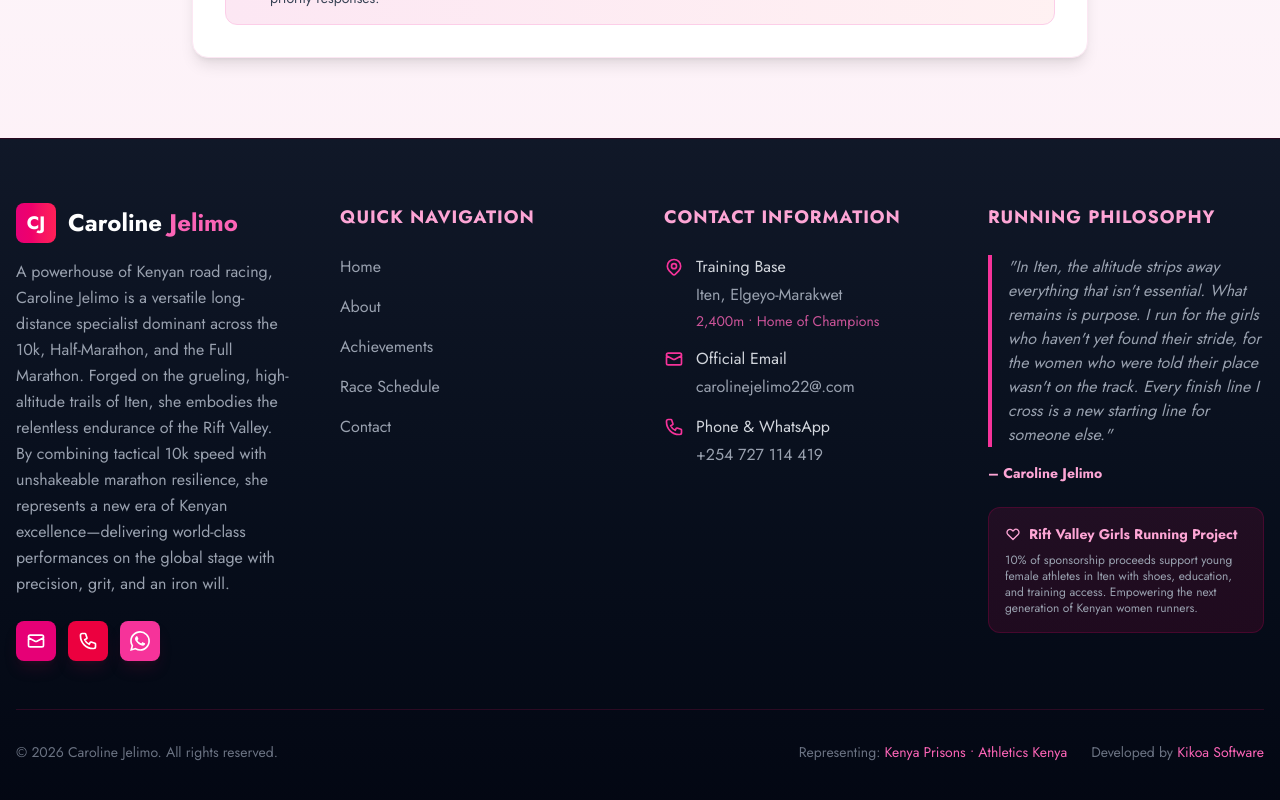
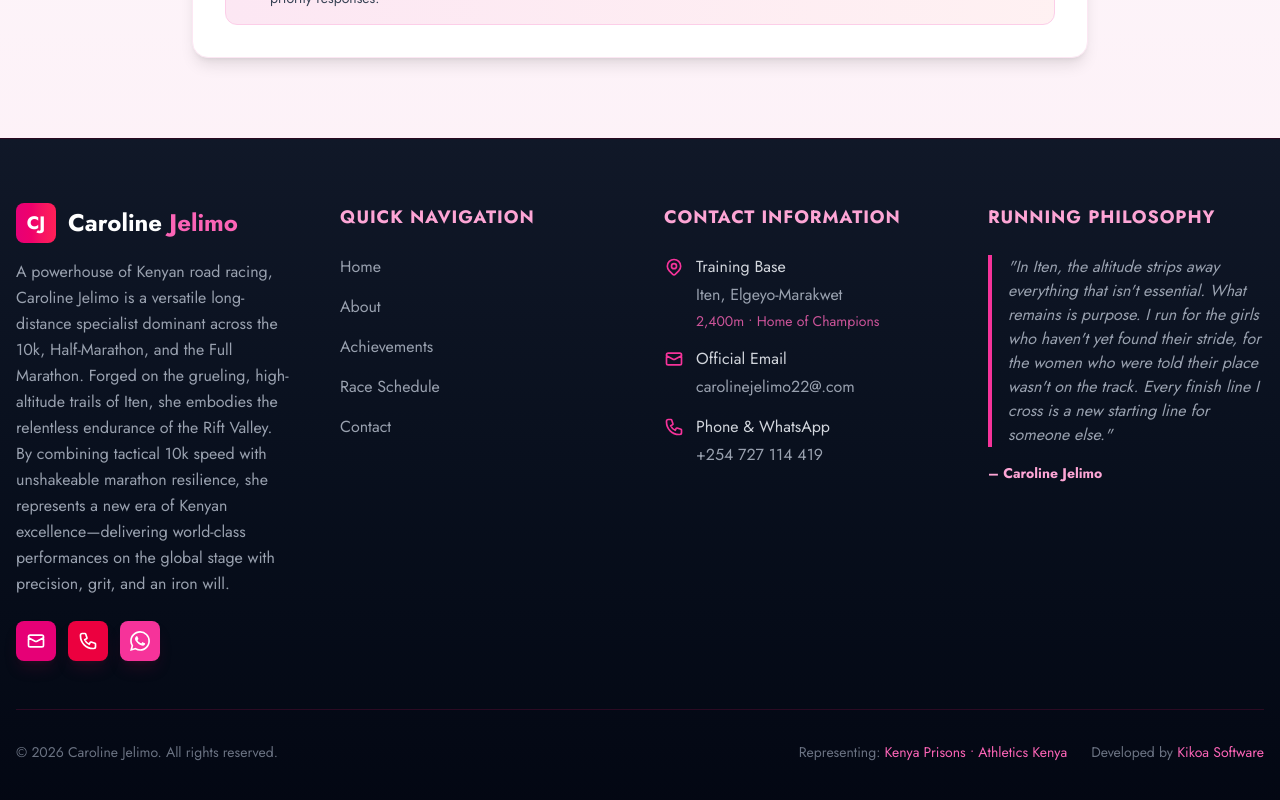
Before and after one commit to Koech161/gideon-sugut, a Next.js app: page / in a window 1280 px wide. Shown: the part 5404-6204 px from the top of the page. Built offline with nearby package versions, Linux system fonts and the light colour scheme.

Commit message:
uodate footer

```diff
--- a/components/Footer.jsx
+++ b/components/Footer.jsx
@@ -184,20 +184,7 @@ export default function Footer() {
               – Caroline Jelimo
             </p>
 
-            {/* Girls Running Initiative */}
-            <div className="p-4 mt-6 border border-pink-800/30 bg-gradient-to-br from-pink-900/20 to-rose-900/20 rounded-xl">
-              <h4 className="flex items-center mb-2 text-sm font-semibold text-pink-300">
-                <svg className="w-4 h-4 mr-2" fill="none" stroke="currentColor" viewBox="0 0 24 24">
-                  <path strokeLinecap="round" strokeLinejoin="round" strokeWidth={2} d="M4.318 6.318a4.5 4.5 0 000 6.364L12 20.364l7.682-7.682a4.5 4.5 0 00-6.364-6.364L12 7.636l-1.318-1.318a4.5 4.5 0 00-6.364 0z" />
-                </svg>
-                Rift Valley Girls Running Project
-              </h4>
-              <p className="text-xs text-gray-400">
-                10% of sponsorship proceeds support young female athletes in Iten with
-                shoes, education, and training access. Empowering the next generation
-                of Kenyan women runners.
-              </p>
-            </div>
+
           </motion.div>
         </div>
 
```
Lines whose indentation alone changed are shown as unchanged.
